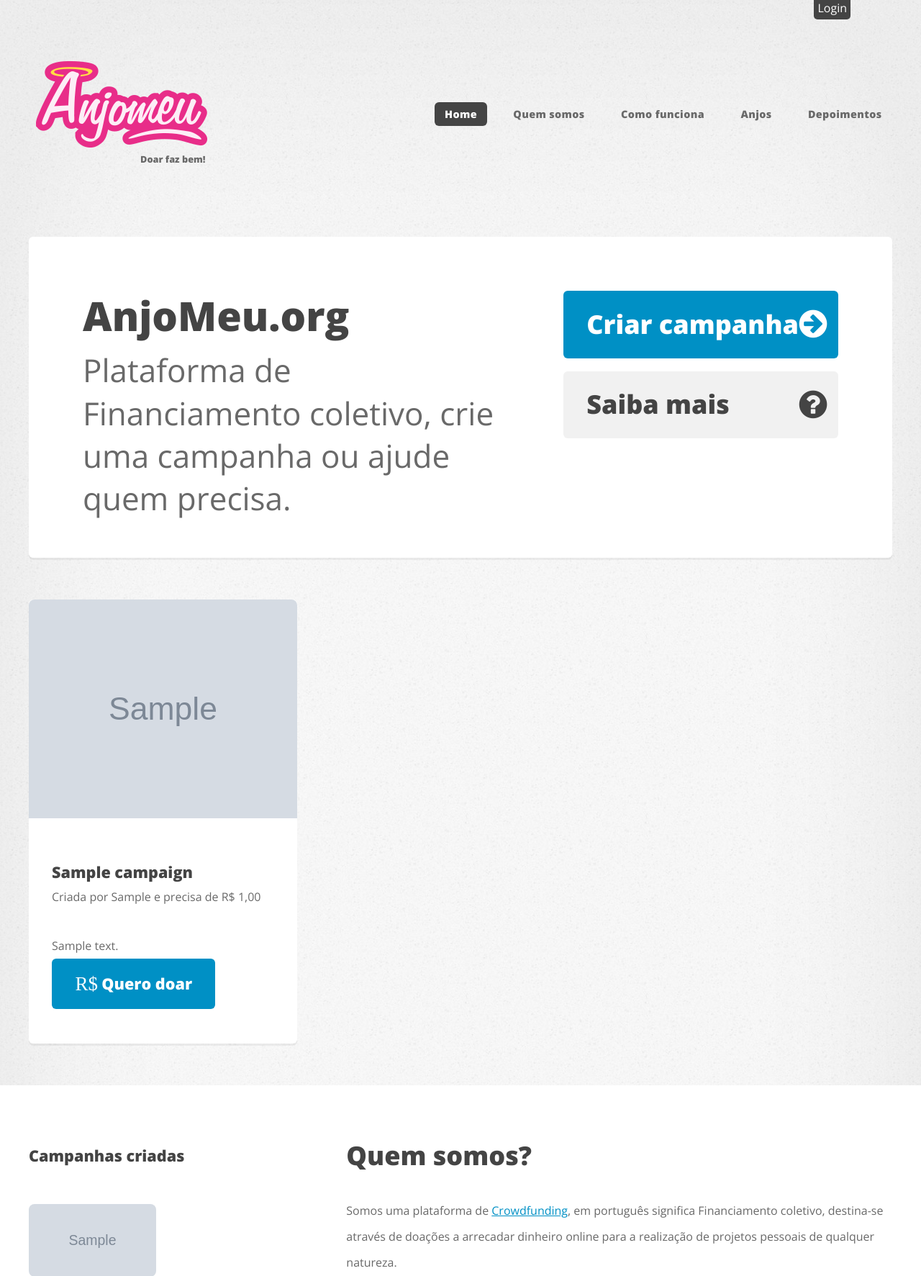
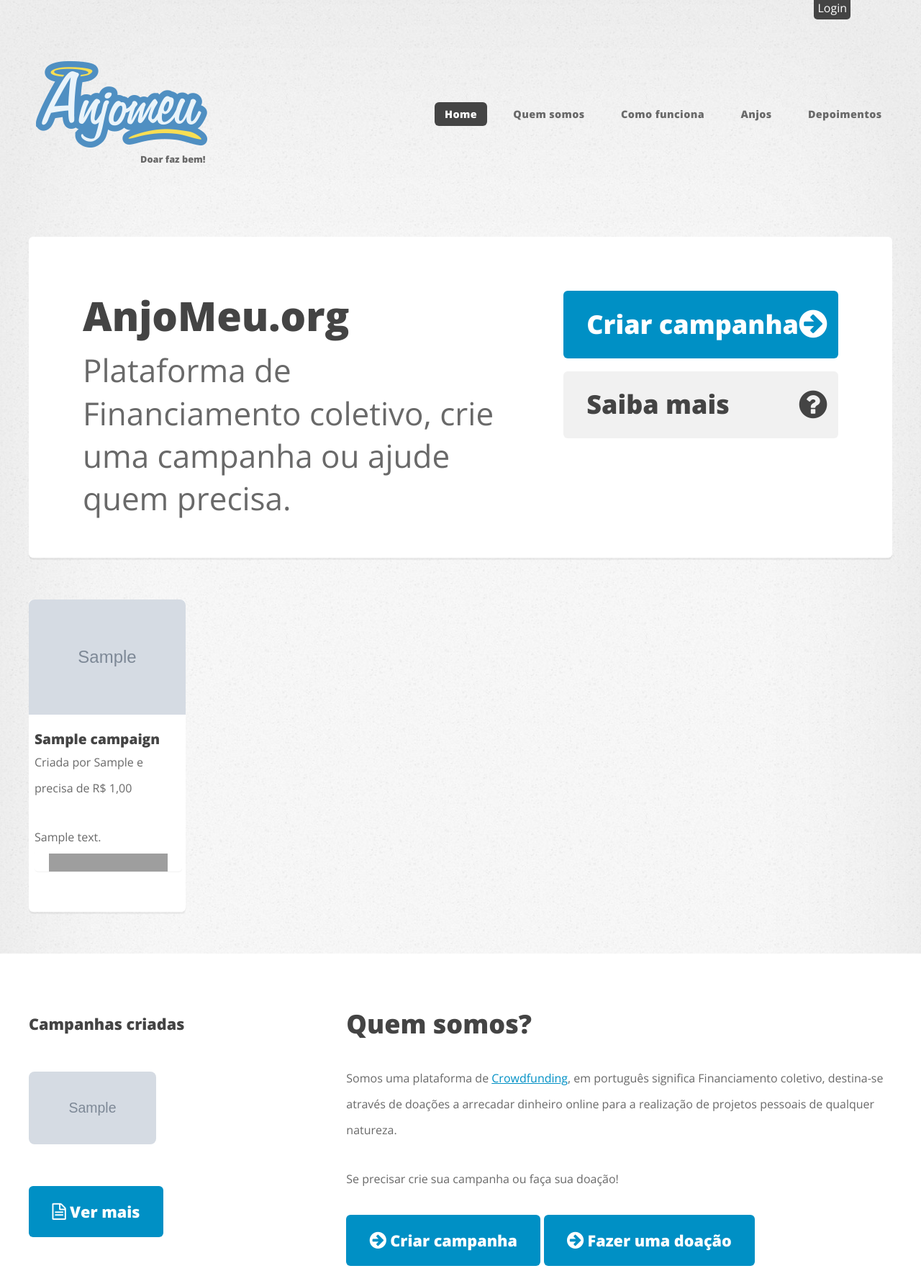
Before and after one commit to fandrefh/AnjoMeu, a Django app: page / in a window 1280 px wide. Shown: the top 1773 px of the page at 72% size. Run offline with Django 3.2, Linux system fonts and the light colour scheme; tables that the repository leaves empty hold one stand-in row (values such as "Sample post"); grey boxes marked "Sample" are stand-in pictures; some libraries are stand-ins or nearby versions; grey boxes are pictures that could not be loaded.

Commit message:
Add marca azul e botao pagseguro

```diff
--- a/anjo/core/static/css/style-desktop.css
+++ b/anjo/core/static/css/style-desktop.css
@@ -89,21 +89,28 @@
 	.box
 	{
 		padding: 2em;
+		min-height: 100%;
 	}
 
 	.box-feature
 	{
 		padding: 0;
+		/* Modified by @fandrefh */
+		width: 218px;
+		height: auto;
 	}
 
 		.box-feature .inner
 		{
-			padding: 4em 2em 3em 2em;
+			/* Modified by @fandrefh */
+			padding: 1.5em 0.5em 1.5em 0.5em;
+
 		}
 
 		.box-feature h2
 		{
-			font-size: 1.35em;
+			/* Modified by @fandrefh */
+			font-size: 1.2em;
 		}
 
 		.box-feature p
--- a/anjo/core/static/css/style.css
+++ b/anjo/core/static/css/style.css
@@ -879,3 +879,8 @@
 .home-test {
 	color: #0090c5;
 }
+.donation {
+	width: 205px;
+	height: 30px;
+	background: #FFF;
+}
--- a/anjo/core/templates/base.html
+++ b/anjo/core/templates/base.html
@@ -62,7 +62,7 @@
 
                                     <!-- Logo -->
                                         <div id="logo">
-                                            <h1><a href="{% url 'home:homepage' %}" id="logo"><img src="{{ STATIC_URL }}images/Marca.png"></a></h1>
+                                            <h1><a href="{% url 'home:homepage' %}" id="logo"><img src="{{ STATIC_URL }}images/Marca_Azul.png"></a></h1>
                                         </div>
                                         <section class="slogan">
                                             <p>Doar faz bem!</p>
--- a/anjo/core/templates/index.html
+++ b/anjo/core/templates/index.html
@@ -39,14 +39,22 @@
                     <div class="4u">
                             <!-- Box -->
                             <section class="box box-feature">
-                                <a href="#" class="image image-full"><img src="{{ c.image.url }}" alt="" width="384" height="304" /></a>
+                                <a href="#" class="image image-full"><img src="{{ c.image.url }}" alt="" width="218" height="160" /></a>
                                 <div class="inner">
                                     <header>
                                         <h2>{{ c.title }}</h2>
                                         <span class="byline">Criada por {{ c.user.first_name }} e precisa de R$ {{ c.goal }}</span>
                                     </header>
-                                    <p>{{ c.message|truncatewords:30 }}</p>
-                                    <a href="#" class="button fa fa-file-text-a">Quero doar</a>
+                                    <p>{{ c.message|truncatewords:10 }}</p>
+
+                                    <!-- INICIO FORMULARIO BOTAO PAGSEGURO -->
+                                    <form action="https://pagseguro.uol.com.br/checkout/v2/donation.html" method="post">
+                                    <!-- NÃO EDITE OS COMANDOS DAS LINHAS ABAIXO -->
+                                    <input type="hidden" name="currency" value="BRL" />
+                                    <input type="hidden" name="receiverEmail" value="fandrefh@gmail.com" />
+                                    <input type="image" class="donation" src="https://p.simg.uol.com.br/out/pagseguro/i/botoes/doacoes/205x30-doar-azul.gif" name="submit" alt="Pague com PagSeguro - é rápido, grátis e seguro!" />
+                                    </form>
+                                    <!-- FINAL FORMULARIO BOTAO PAGSEGURO -->
                                 </div>
                             </section>
                     </div>
```
Also changed, not shown: anjo/core/static/images/Marca_Azul.png (added).
